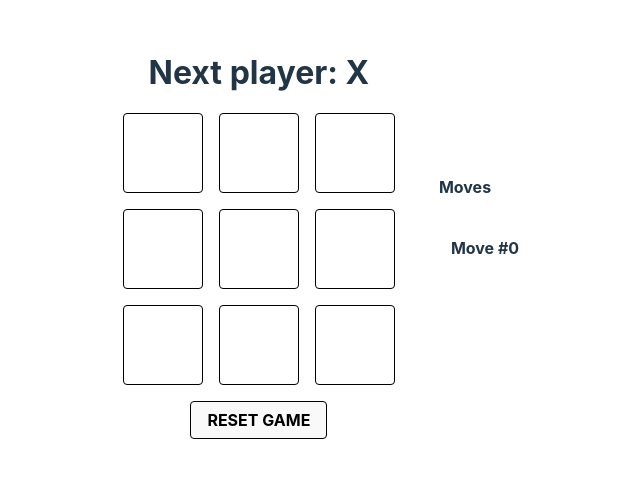
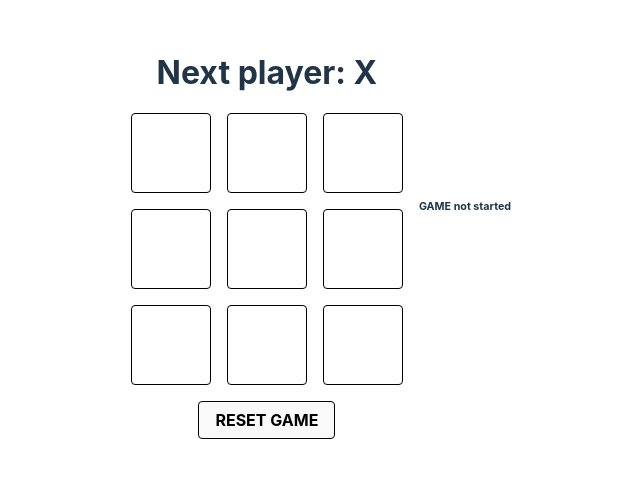
Before and after one commit to wasim7raja10/react-tic-tac-toe, a React (Vite) app: page / in a window 1280 px wide. Shown: the part 193-670 px from the top of the page, without its empty margins (319-959 px from the left). Built offline with nearby package versions, Linux system fonts and the light colour scheme.

Commit message:
Refactor Moves component to History component

```diff
--- a/src/App.tsx
+++ b/src/App.tsx
@@ -1,12 +1,13 @@
 import { useState } from "react";
 import "./App.css";
 import Board from "./Board";
-import Moves from "./Moves";
+import History from "./Moves";
 
 function App() {
 	const [history, setHistory] = useState([Array(9).fill(null)]);
 	const [moveNumber, setMoveNumber] = useState(0);
 	const currentBoardState = history[moveNumber];
+	const currentPlayer = moveNumber % 2 === 0 ? "X" : "O";
 
 	function handlePlay(nextBoardState: string[]) {
 		const newHistory = history.slice(0, moveNumber + 1);
@@ -32,7 +33,7 @@ function App() {
 					<Board
 						currentBoardState={currentBoardState}
 						onPlay={handlePlay}
-						currentMoveNumber={moveNumber}
+						currentPlayer={currentPlayer}
 					/>
 					<button onClick={handleResetGame} className="reset">
 						RESET GAME
@@ -41,7 +42,7 @@ function App() {
 
 				{/* Move */}
 				<div>
-					<Moves onJumpTo={handleJumpTo} moveNumber={moveNumber} />
+					<History onJumpTo={handleJumpTo} moveNumber={moveNumber} />
 				</div>
 			</div>
 		</>
--- a/src/Board.tsx
+++ b/src/Board.tsx
@@ -3,25 +3,23 @@ import { calculateWinner } from "./lib/helper";
 function Board({
 	currentBoardState,
 	onPlay,
-	currentMoveNumber,
+	currentPlayer,
 }: {
 	currentBoardState: string[];
 	onPlay: (nextBoardState: string[]) => void;
-	currentMoveNumber: number;
+	currentPlayer: string;
 }) {
 	function handleClick(index: number) {
 		if (currentBoardState[index] || calculateWinner(currentBoardState)) {
 			return;
 		}
 		const nextBoardState = [...currentBoardState];
-		nextBoardState[index] = currentMoveNumber % 2 === 0 ? "X" : "O";
+		nextBoardState[index] = currentPlayer;
 		onPlay(nextBoardState);
 	}
 
 	const winner = calculateWinner(currentBoardState);
-	const status = winner
-		? `Winner: ${winner}`
-		: `Next player: ${currentMoveNumber % 2 === 0 ? "X" : "O"}`;
+	const status = winner ? `Winner: ${winner}` : `Next player: ${currentPlayer}`;
 
 	return (
 		<>
--- a/src/Moves.tsx
+++ b/src/Moves.tsx
@@ -1,13 +1,18 @@
-function Moves({
+function History({
 	onJumpTo,
 	moveNumber,
 }: {
 	onJumpTo: (move: number) => void;
 	moveNumber: number;
 }) {
+	if (moveNumber === 0) {
+		return <h6>GAME not started</h6>;
+	}
 	return (
 		<div>
-			<h6 style={{ fontSize: "1rem" }}>Moves</h6>
+			<div>
+				<h6 style={{ fontSize: "1rem" }}>History</h6>
+			</div>
 			<ul className="list">
 				{Array(moveNumber + 1)
 					.fill(null)
@@ -29,4 +34,4 @@ function Moves({
 	);
 }
 
-export default Moves;
+export default History;
```
